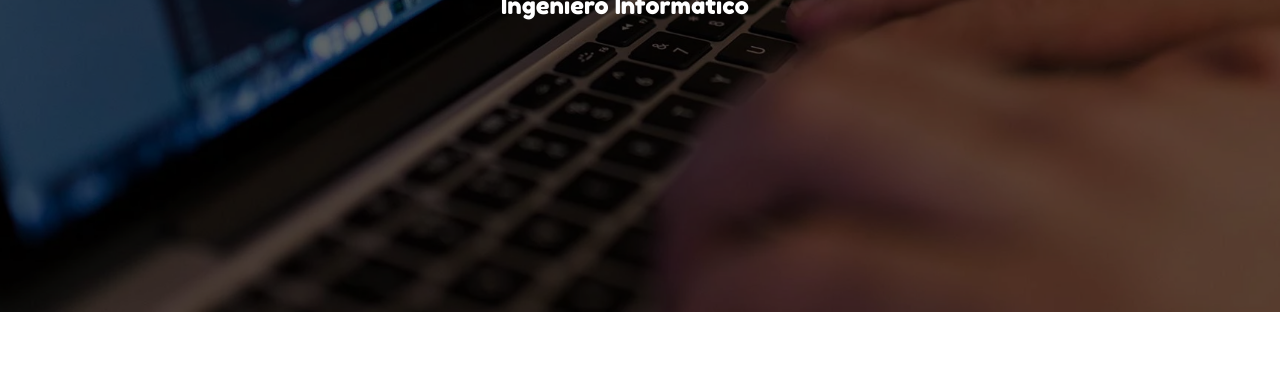
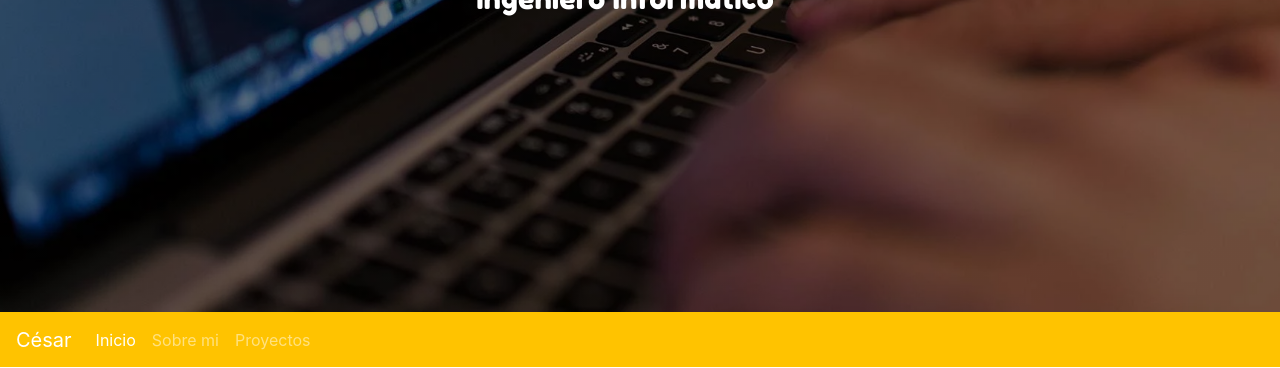
Before and after one commit to cesarHernandez-P/portafolio, a plain HTML site: page index.html in a window 1280 px wide. Shown: the part 488-856 px from the top of the page. Before the commit the page ends 800 px from the top, so only its background shows below. Drawn offline with nearby package versions, Linux system fonts and the light colour scheme.

Commit message:
se mejora codigo y se agrega nav

```diff
--- a/css/index.css
+++ b/css/index.css
@@ -6,27 +6,31 @@ html, body {
     height:100%;
 }
 
-body {
-    background-image: url("../img/fondo_1.jpg");
+#presentation {
+    background-image:  linear-gradient(
+        rgba(0, 0, 0, 0.5),
+        rgba(0, 0, 0, 0.5)
+      ), url("../img/fondo_1.jpg");
     background-size: cover;
     background-position: center center;
 	background-repeat: no-repeat;
 	position: relative;
+    height: 100%;
+
 }
 
-body:before {
+.darkbackground{
 	content:'';
 	position: absolute;
-        top: 0;
+    top: 0;
 	bottom: 0;
 	left: 0;
 	right: 0;
 	background-color: rgba(0,0,0,0.6);
 }
 
-.container{
-    height: 100%;
-}
+
+
 
 #backgroundRow  {
     width: 100%;
@@ -41,9 +45,16 @@ body:before {
 
 h1,h2,h3,h4,h5,h6{
     font-family: 'Fredoka One', cursive;
+    font-size: calc(1em + 1vw);
 }
 
 img{
     height: 140px;
     width: 140px;
 }
+
+#nav{
+    padding: 0 ;
+    height: 55px;
+    background-color: #FFC300 ;
+}
--- a/index.html
+++ b/index.html
@@ -15,26 +15,75 @@
 
 </head>
 <body>
-    <div class="container"  >
+    <!--Basic presentation-->
+    <div id="presentation" class="container-fluid "  >
 
         <div id="backgroundRow" class="row align-items-center justify-content-center ">
 
             <div  id="myName"class="col-12 col-xl-6" >
+
                 <div class="row">
+
                     <div class="col-12">
                         <img src="img/personal.jpg" alt="No disponible" class="rounded-circle">
                     </div>
+
                     <div class="col-12">
-                            <h1>Cesar Hernandez Perez</h1>
+                        <h1>César Hernández Pérez</h1>
                         <h4>Ingeniero Informático</h4>
                     </div>
 
                 </div>
             </div>
 
+        </div>
 
     </div>
+    <!--end Basic presentation-->
+
+    <!--Main content-->
+    <div class="container-fluid">
+        <!--Menu nav-->
+        <div class="row">
+
+            <div id="nav" class="col-12">
+
+                <!--Navbar -->
+                <nav class="mb-1 navbar navbar-expand-lg navbar-dark orange lighten-1">
+                    <a class="navbar-brand" href="#">César</a>
+                    <button class="navbar-toggler" type="button" data-toggle="collapse" data-target="#navbarSupportedContent-555"
+                    aria-controls="navbarSupportedContent-555" aria-expanded="false" aria-label="Toggle navigation">
+                    <span class="navbar-toggler-icon"></span>
+                    </button>
+                    <div class="collapse navbar-collapse" id="navbarSupportedContent-555">
+                        <ul class="navbar-nav mr-auto">
+                            <li class="nav-item active">
+                            <a class="nav-link" href="#">Inicio
+                                <span class="sr-only">(current)</span>
+                            </a>
+                            </li>
+                            <li class="nav-item">
+                            <a class="nav-link" href="#">Sobre mi</a>
+                            </li>
+                            <li class="nav-item">
+                            <a class="nav-link" href="#">Proyectos</a>
+                            </li>
+                        </ul>
                     </div>
+                </nav>
+                <!--/.Navbar -->
+
+            </div>
+
+        </div>
+
+    </div>
+
+
+
+
+
+
     <script src="https://code.jquery.com/jquery-3.5.1.slim.min.js" integrity="sha384-DfXdz2htPH0lsSSs5nCTpuj/zy4C+OGpamoFVy38MVBnE+IbbVYUew+OrCXaRkfj" crossorigin="anonymous"></script>
     <script src="https://cdn.jsdelivr.net/npm/bootstrap@4.6.0/dist/js/bootstrap.bundle.min.js" integrity="sha384-Piv4xVNRyMGpqkS2by6br4gNJ7DXjqk09RmUpJ8jgGtD7zP9yug3goQfGII0yAns" crossorigin="anonymous"></script>
 </body>
```
Lines whose indentation alone changed are shown as unchanged.
